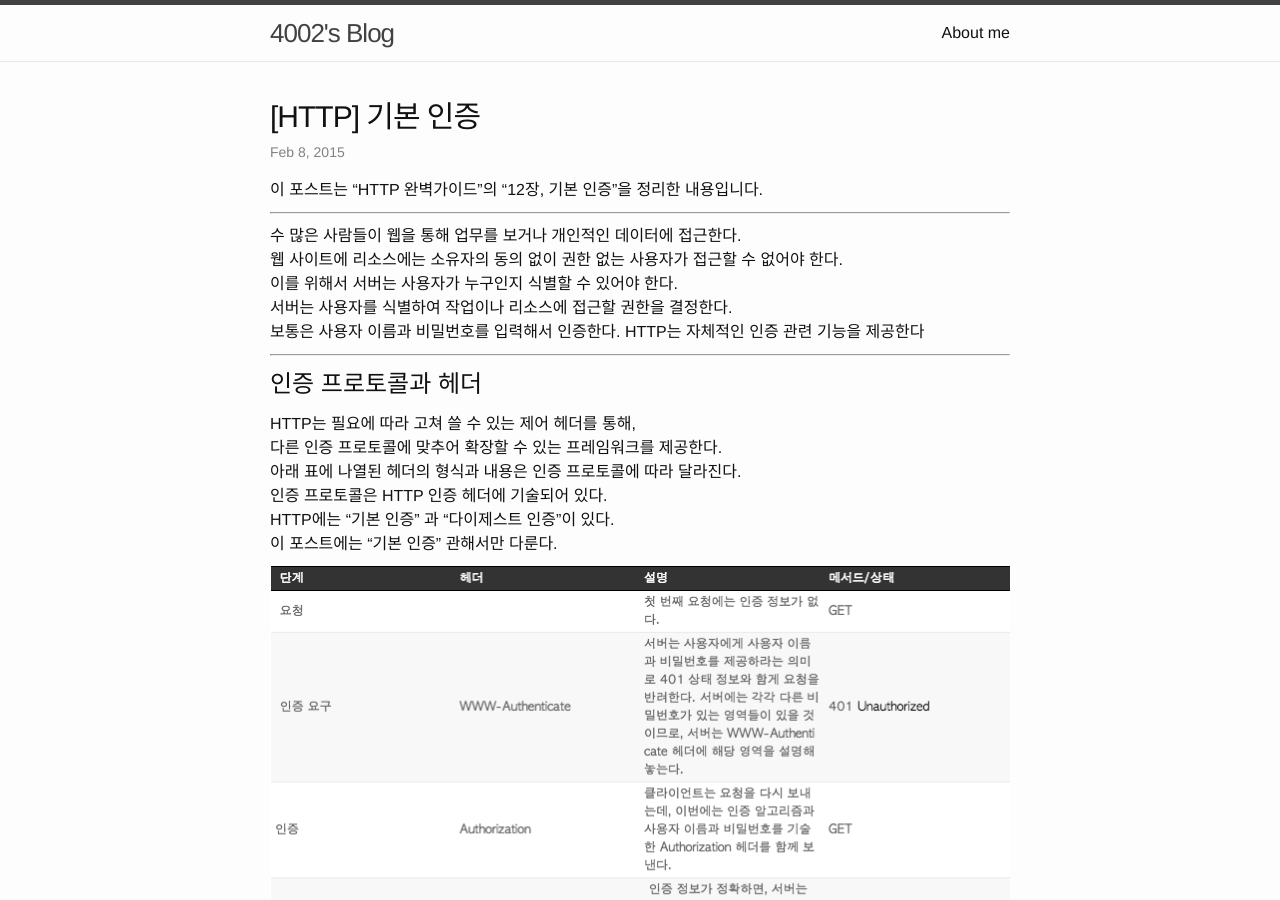
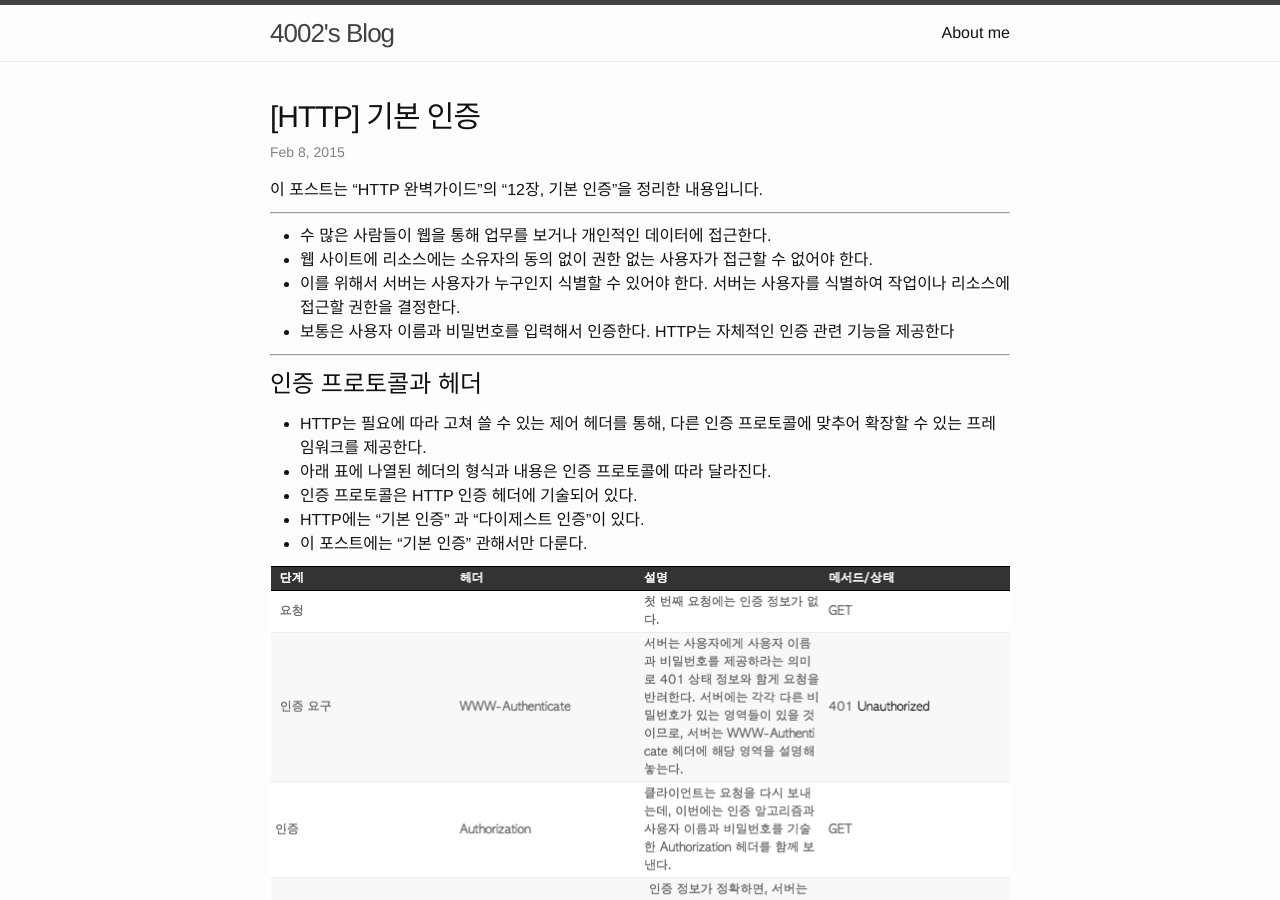
Before and after one commit to iloveulhj/iloveulhj.github.com, a Jekyll site: the page built from _posts/2015-02-08-http-basic-auth.markdown, in a window 1280 px wide and 900 px high. Built offline with Jekyll 4.4.1, drawn with Linux system fonts in a browser that asks for light colours; some of the changed text lies outside the part shown.

```diff
--- a/_posts/2015-02-08-http-basic-auth.markdown
+++ b/_posts/2015-02-08-http-basic-auth.markdown
@@ -10,22 +10,20 @@ categories: jekyll update
 
 ---
 
-수 많은 사람들이 웹을 통해 업무를 보거나 개인적인 데이터에 접근한다.
-웹 사이트에 리소스에는 소유자의 동의 없이 권한 없는 사용자가 접근할 수 없어야 한다.
-이를 위해서 서버는 사용자가 누구인지 식별할 수 있어야 한다.
-서버는 사용자를 식별하여 작업이나 리소스에 접근할 권한을 결정한다.
-보통은 사용자 이름과 비밀번호를 입력해서 인증한다.
-HTTP는 자체적인 인증 관련 기능을 제공한다
+- 수 많은 사람들이 웹을 통해 업무를 보거나 개인적인 데이터에 접근한다.
+- 웹 사이트에 리소스에는 소유자의 동의 없이 권한 없는 사용자가 접근할 수 없어야 한다.
+- 이를 위해서 서버는 사용자가 누구인지 식별할 수 있어야 한다. 서버는 사용자를 식별하여 작업이나 리소스에 접근할 권한을 결정한다.
+- 보통은 사용자 이름과 비밀번호를 입력해서 인증한다. HTTP는 자체적인 인증 관련 기능을 제공한다
 
 ---
 
 #인증 프로토콜과 헤더
-HTTP는 필요에 따라 고쳐 쓸 수 있는 제어 헤더를 통해,
-다른 인증 프로토콜에 맞추어 확장할 수 있는 프레임워크를 제공한다.
-아래 표에 나열된 헤더의 형식과 내용은 인증 프로토콜에 따라 달라진다.
-인증 프로토콜은 HTTP 인증 헤더에 기술되어 있다.
-HTTP에는 "기본 인증" 과 "다이제스트 인증"이 있다.
-이 포스트에는 "기본 인증" 관해서만 다룬다.
+
+- HTTP는 필요에 따라 고쳐 쓸 수 있는 제어 헤더를 통해, 다른 인증 프로토콜에 맞추어 확장할 수 있는 프레임워크를 제공한다.
+- 아래 표에 나열된 헤더의 형식과 내용은 인증 프로토콜에 따라 달라진다.
+- 인증 프로토콜은 HTTP 인증 헤더에 기술되어 있다.
+- HTTP에는 "기본 인증" 과 "다이제스트 인증"이 있다.
+- 이 포스트에는 "기본 인증" 관해서만 다룬다.
 
 ![](/images/basic-auth/basic-auth1.png)
 
@@ -54,14 +52,15 @@ HTTP에는 "기본 인증" 과 "다이제스트 인증"이 있다.
 ---
 
 #보안 영역
-서버가 클라이언트로 인증 요구를 할 때, realm 지시자가 기술 되어 있는 WWW-Authenticate헤더를 전송
-웹 서버는 기밀문서를 보안 영역(realm) 그룹으로 나눈다. 보안 영역은 저마다 다른 사용자 권한을 요구
+
+- 서버가 클라이언트로 인증 요구를 할 때, realm 지시자가 기술 되어 있는 WWW-Authenticate헤더를 전송
+- 웹 서버는 기밀문서를 보안 영역(realm) 그룹으로 나눈다. 보안 영역은 저마다 다른 사용자 권한을 요구
 
     HTTP/1.0 401 Unauthorized
     WWW-Authenticate: Basic realm="Corporate Financials"
 
-remalm은 위의 예시와 같이 해설 형식으로 돼어 사용자가 권한 범위를 이해하는데 도움이 되어야 한다.
-`"executive-committee@bigcompany.com"`과 같은 서버의 호스트명을 넣는 것도 유용할 수 있다.
+- remalm은 위의 예시와 같이 해설 형식으로 돼어 사용자가 권한 범위를 이해하는데 도움이 되어야 한다.
+- `"executive-committee@bigcompany.com"`과 같은 서버의 호스트명을 넣는 것도 유용할 수 있다.
 
 ---
 
@@ -72,7 +71,7 @@ remalm은 위의 예시와 같이 해설 형식으로 돼어 사용자가 권한
 ---
 
 #기본 인증의 보안 결함
-기본 인증은 단순하고 편리하지만 안심할 수 없다. 기본 인증은 악의적이지 않은 누군가가 의도치 않게 리소스에 접근하는 것을 막는데 사용하거나, SSL 같은 암호 기술과 혼용한다.
+- 기본 인증은 단순하고 편리하지만 안심할 수 없다. 기본 인증은 악의적이지 않은 누군가가 의도치 않게 리소스에 접근하는 것을 막는데 사용하거나, SSL 같은 암호 기술과 혼용한다.
 
 1. base-64인코딩된 값은 쉽게 디코딩할 수 있다. 사실상 '비밀번호 그대로' 보내는 것과 다름없다.
 2. 제삼자는 사용자 이름과 비밀번호를 캡처하여 악용할 수 있다. 캡처한 정보를 통해 인증에 성공하고 서버에 접근할 수 있다.
```
